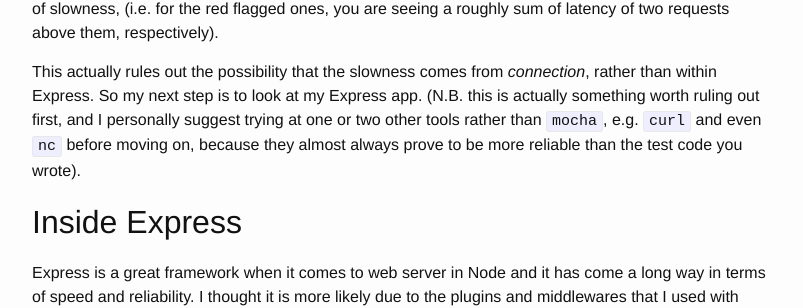
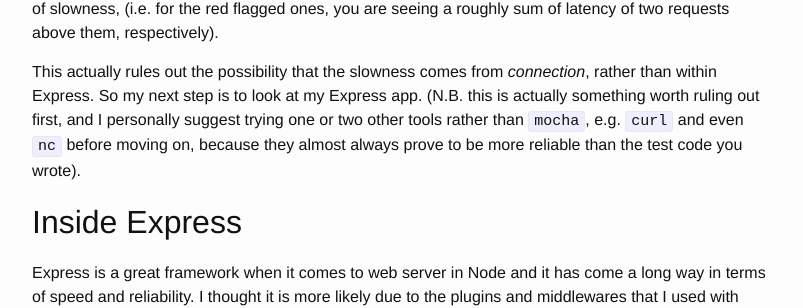
Before and after one commit to Jimexist/Jimexist.github.io, a Jekyll site: the page built from _posts/2017-03-19-how-i-discovered-the-cause-of-slowness-in-my-express-app.markdown, in a window 1280 px wide and 900 px high, scrolled down 1148 px. Shown: the part 197-505 px from the top of the window, without its empty margins (238-1041 px from the left). Built offline with Jekyll 4.4.1, drawn with Linux system fonts in a browser that asks for light colours; comment, search, counter and statistics services are not loaded; some of the changed text lies outside the part shown.

Commit message:
fix typo and wording

```diff
--- a/_posts/2017-03-19-how-i-discovered-the-cause-of-slowness-in-my-express-app.markdown
+++ b/_posts/2017-03-19-how-i-discovered-the-cause-of-slowness-in-my-express-app.markdown
@@ -23,7 +23,7 @@ The screenshot above for running [mocha](https://mochajs.org/) test locally reve
 
 From the screenshot I can tell that not all APIs are slow: the one where users log out and also the one showing current profile is reasonably fast. Also, judging from the dev logs that I printed out using [morgan](https://www.npmjs.com/package/morgan), for the slow APIs, their response time collected by Express is indeed showing a consistent level of slowness, (i.e. for the red flagged ones, you are seeing a roughly sum of latency of two requests above them, respectively).
 
-This actually rules out the possibility that the slowness comes from *connection*, rather than within Express. So my next step is to look at my Express app. (N.B. this is actually something worth ruling out first, and I personally suggest trying at one or two other tools rather than `mocha`, e.g. `curl` and even `nc` before moving on, because they almost always prove to be more reliable than the test code you wrote).
+This actually rules out the possibility that the slowness comes from *connection*, rather than within Express. So my next step is to look at my Express app. (N.B. this is actually something worth ruling out first, and I personally suggest trying one or two other tools rather than `mocha`, e.g. `curl` and even `nc` before moving on, because they almost always prove to be more reliable than the test code you wrote).
 
 ## Inside Express
 
```
Also changed, not shown: other parts of _posts/2017-03-19-how-i-discovered-the-cause-of-slowness-in-my-express-app.markdown (+2 -4 lines).
